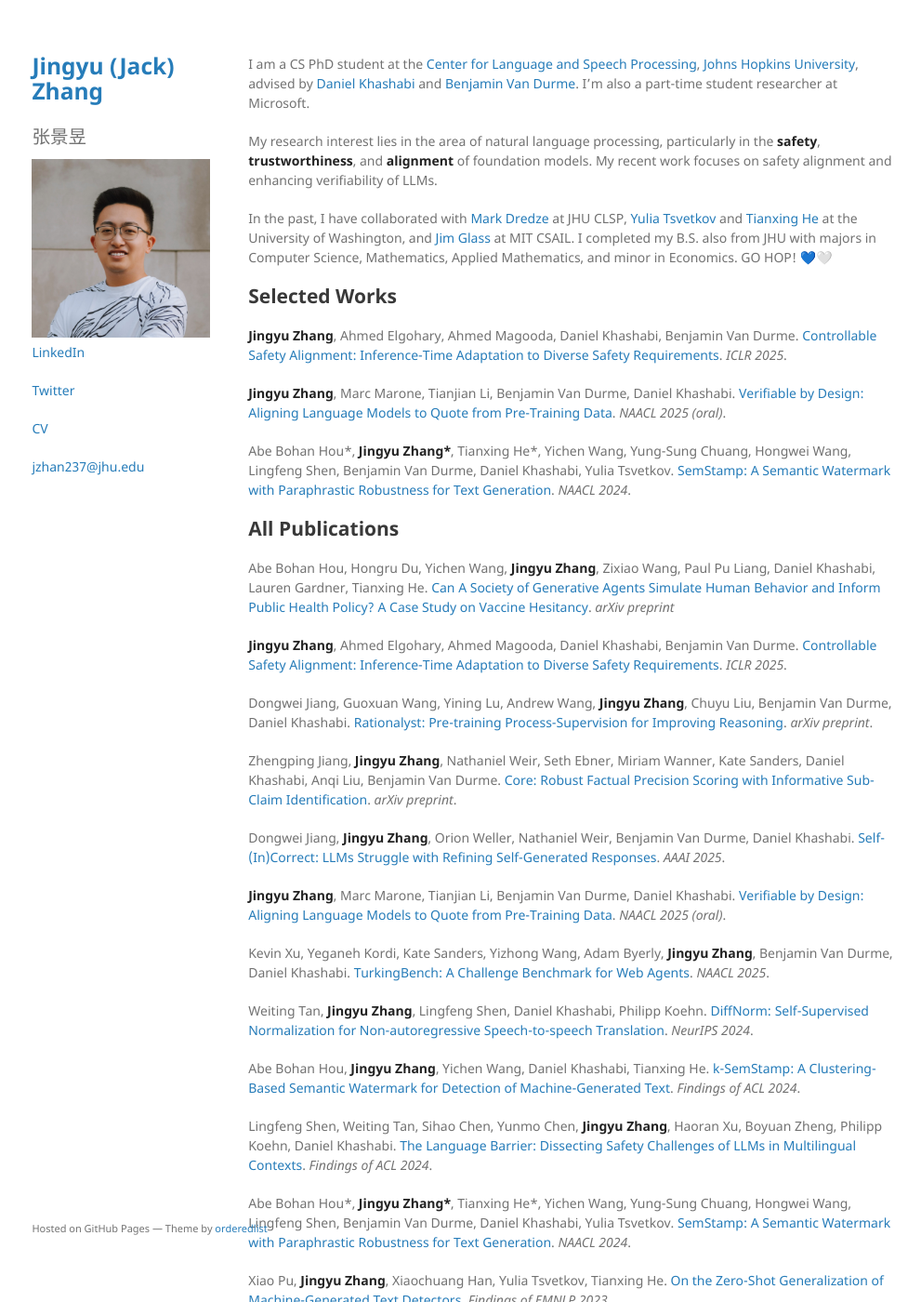
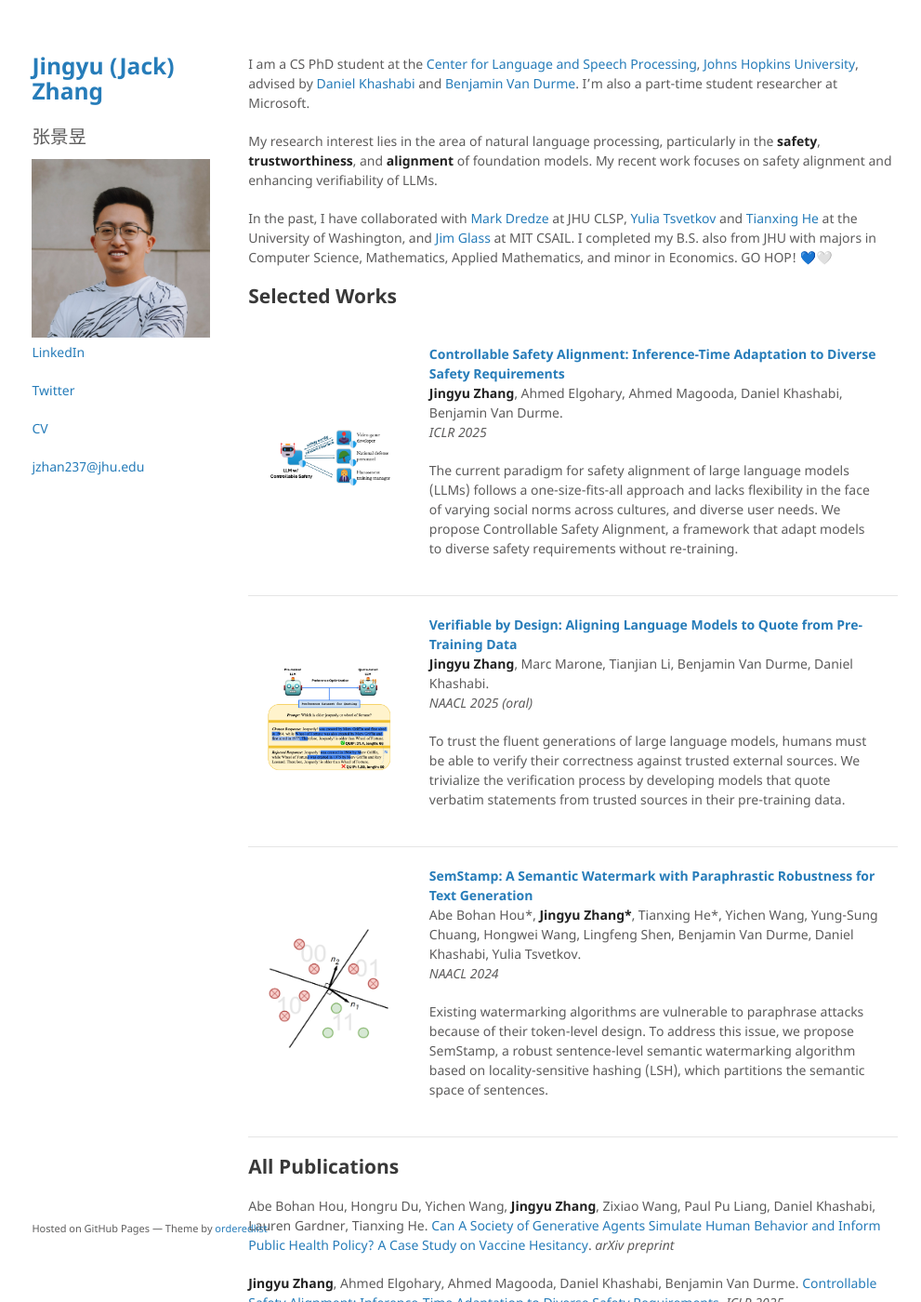
Before and after one commit to jackjyzhang/jackjyzhang.github.io, a Jekyll site: the page built from index.md, in a window 1280 px wide and 1400 px high. Shown: the whole window at 93% size, without its empty margins (140-1131 px from the left). Built offline with Jekyll 4.4.1, drawn with Linux system fonts in a browser that asks for light colours; comment, search, counter and statistics services are not loaded.

Commit message:
selected works

```diff
--- a/_sass/jekyll-theme-minimal.scss
+++ b/_sass/jekyll-theme-minimal.scss
@@ -5,7 +5,9 @@ body {
   background-color: #fff;
   padding:50px;
   font: 14px/1.5 "Noto Sans", "Helvetica Neue", Helvetica, Arial, sans-serif;
-  color:#727272;
+  // color:#727272;
+  color:#5d5c5c;
+  // color:#1e1e1e;
   font-weight:400;
 }
 
--- a/index.md
+++ b/index.md
@@ -26,11 +26,96 @@ In the past, I have collaborated with [Mark Dredze](https://www.cs.jhu.edu/~mdre
 
 ## Selected Works
 
-**Jingyu Zhang**, Ahmed Elgohary, Ahmed Magooda, Daniel Khashabi, Benjamin Van Durme. [Controllable Safety Alignment: Inference-Time Adaptation to Diverse Safety Requirements](https://arxiv.org/abs/2410.08968). *ICLR 2025*.
+<!-- **Jingyu Zhang**, Ahmed Elgohary, Ahmed Magooda, Daniel Khashabi, Benjamin Van Durme. [Controllable Safety Alignment: Inference-Time Adaptation to Diverse Safety Requirements](https://arxiv.org/abs/2410.08968). *ICLR 2025*. -->
 
-**Jingyu Zhang**, Marc Marone, Tianjian Li, Benjamin Van Durme, Daniel Khashabi. [Verifiable by Design: Aligning Language Models to Quote from Pre-Training Data](https://arxiv.org/abs/2404.03862). *NAACL 2025 (oral)*.
+<!-- <div style="display: flex; align-items: flex-start;">
+  <div style="margin-right: 20px;">
+    <img src="assets/img/cosa.png" alt="Image description" width="400px">
+  </div>
+  <div>
+    <strong><a href="https://arxiv.org/abs/2410.08968">Controllable Safety Alignment: Inference-Time Adaptation to Diverse Safety Requirements</a></strong>
+    <br><strong>Jingyu Zhang</strong>, Ahmed Elgohary, Ahmed Magooda, Daniel Khashabi, Benjamin Van Durme.
+    <br><em>ICLR 2025</em>
+    <p></p>
+    <p>The current paradigm for safety alignment of large language models (LLMs) follows a one-size-fits-all approach and lacks flexibility in the face of varying social norms across cultures, and diverse user needs. We propose Controllable Safety Alignment, a framework that adapt models to diverse safety requirements without re-training.</p>
+  </div>
+</div> -->
 
-Abe Bohan Hou\*, **Jingyu Zhang\***, Tianxing He\*, Yichen Wang, Yung-Sung Chuang, Hongwei Wang, Lingfeng Shen, Benjamin Van Durme, Daniel Khashabi, Yulia Tsvetkov. [SemStamp: A Semantic Watermark with Paraphrastic Robustness for Text Generation](https://arxiv.org/abs/2310.03991). *NAACL 2024*.
+
+<table style="width:100%;border:0px;border-spacing:0px;border-collapse:separate;margin-right:auto;margin-left:auto;">
+  <tbody>
+    <tr>
+      <td style="padding:20px;width:25%;vertical-align:middle">
+        <img src="assets/img/cosa.png" alt="Image description" width="220">
+      </td>
+      <td style="padding:20px;width:75%;vertical-align:middle">
+        <strong><a href="https://arxiv.org/abs/2410.08968">Controllable Safety Alignment: Inference-Time Adaptation to Diverse Safety Requirements</a></strong>
+        <br><strong>Jingyu Zhang</strong>, Ahmed Elgohary, Ahmed Magooda, Daniel Khashabi, Benjamin Van Durme.
+        <br><em>ICLR 2025</em>
+        <p></p>
+        <p>The current paradigm for safety alignment of large language models (LLMs) follows a one-size-fits-all approach and lacks flexibility in the face of varying social norms across cultures, and diverse user needs. We propose Controllable Safety Alignment, a framework that adapt models to diverse safety requirements without re-training.</p>
+      </td>
+    </tr>
+    <tr>
+      <td style="padding:20px;width:25%;vertical-align:middle">
+        <img src="assets/img/qt.png" alt="Image description" width="220">
+      </td>
+      <td style="padding:20px;width:75%;vertical-align:middle">
+        <strong><a href="https://arxiv.org/abs/2404.03862">Verifiable by Design: Aligning Language Models to Quote from Pre-Training Data</a></strong>
+        <br><strong>Jingyu Zhang</strong>, Marc Marone, Tianjian Li, Benjamin Van Durme, Daniel Khashabi.
+        <br><em>NAACL 2025 (oral)</em>
+        <p></p>
+        <p>To trust the fluent generations of large language models, humans must be able to verify their correctness against trusted external sources. We trivialize the verification process by developing models that quote verbatim statements from trusted sources in their pre-training data.</p>
+      </td>
+    </tr>
+    <tr>
+      <td style="padding:20px;width:25%;vertical-align:middle">
+        <img src="assets/img/semstamp.jpg" alt="Image description" width="220">
+      </td>
+      <td style="padding:20px;width:75%;vertical-align:middle">
+        <strong><a href="https://arxiv.org/abs/2310.03991">SemStamp: A Semantic Watermark with Paraphrastic Robustness for Text Generation</a></strong>
+        <br>Abe Bohan Hou*, <strong>Jingyu Zhang*</strong>, Tianxing He*, Yichen Wang, Yung-Sung Chuang, Hongwei Wang, Lingfeng Shen, Benjamin Van Durme, Daniel Khashabi, Yulia Tsvetkov.
+        <br><em>NAACL 2024</em>
+        <p></p>
+        <p>Existing watermarking algorithms are vulnerable to paraphrase attacks because of their token-level design. To address this issue, we propose SemStamp, a robust sentence-level semantic watermarking algorithm based on locality-sensitive hashing (LSH), which partitions the semantic space of sentences.</p>
+      </td>
+    </tr>
+  </tbody>
+</table>
+
+<!-- --- -->
+
+<!-- **Jingyu Zhang**, Marc Marone, Tianjian Li, Benjamin Van Durme, Daniel Khashabi. [Verifiable by Design: Aligning Language Models to Quote from Pre-Training Data](https://arxiv.org/abs/2404.03862). *NAACL 2025 (oral)*. -->
+
+<!-- <div style="display: flex; align-items: flex-start;">
+  <div style="margin-right: 20px;">
+    <img src="assets/img/qt.png" alt="Image description" width="400px">
+  </div>
+  <div>
+    <strong><a href="https://arxiv.org/abs/2404.03862">Verifiable by Design: Aligning Language Models to Quote from Pre-Training Data</a></strong>
+    <br><strong>Jingyu Zhang</strong>, Marc Marone, Tianjian Li, Benjamin Van Durme, Daniel Khashabi.
+    <br><em>NAACL 2025 (oral)</em>
+    <p></p>
+    <p>To trust the fluent generations of large language models, humans must be able to verify their correctness against trusted external sources. We trivialize the verification process by developing models that quote verbatim statements from trusted sources in their pre-training data.</p>
+  </div>
+</div> -->
+
+<!-- --- -->
+
+<!-- Abe Bohan Hou\*, **Jingyu Zhang\***, Tianxing He\*, Yichen Wang, Yung-Sung Chuang, Hongwei Wang, Lingfeng Shen, Benjamin Van Durme, Daniel Khashabi, Yulia Tsvetkov. [SemStamp: A Semantic Watermark with Paraphrastic Robustness for Text Generation](https://arxiv.org/abs/2310.03991). *NAACL 2024*. -->
+
+<!-- <div style="display: flex; align-items: flex-start;">
+  <div style="margin-right: 20px;">
+    <img src="assets/img/semstamp.jpg" alt="Image description" width="400px">
+  </div>
+  <div>
+    <strong><a href="https://arxiv.org/abs/2310.03991">SemStamp: A Semantic Watermark with Paraphrastic Robustness for Text Generation</a></strong>
+    <br>Abe Bohan Hou*, <strong>Jingyu Zhang*</strong>, Tianxing He*, Yichen Wang, Yung-Sung Chuang, Hongwei Wang, Lingfeng Shen, Benjamin Van Durme, Daniel Khashabi, Yulia Tsvetkov.
+    <br><em>NAACL 2024</em>
+    <p></p>
+    <p>Existing watermarking algorithms are vulnerable to paraphrase attacks because of their token-level design. To address this issue, we propose SemStamp, a robust sentence-level semantic watermarking algorithm based on locality-sensitive hashing (LSH), which partitions the semantic space of sentences.</p>
+  </div>
+</div> -->
 
 ## All Publications
 
```
Also changed, not shown: assets/img/cosa.png (added), assets/img/qt.png (added), assets/img/semstamp.jpg (added).
